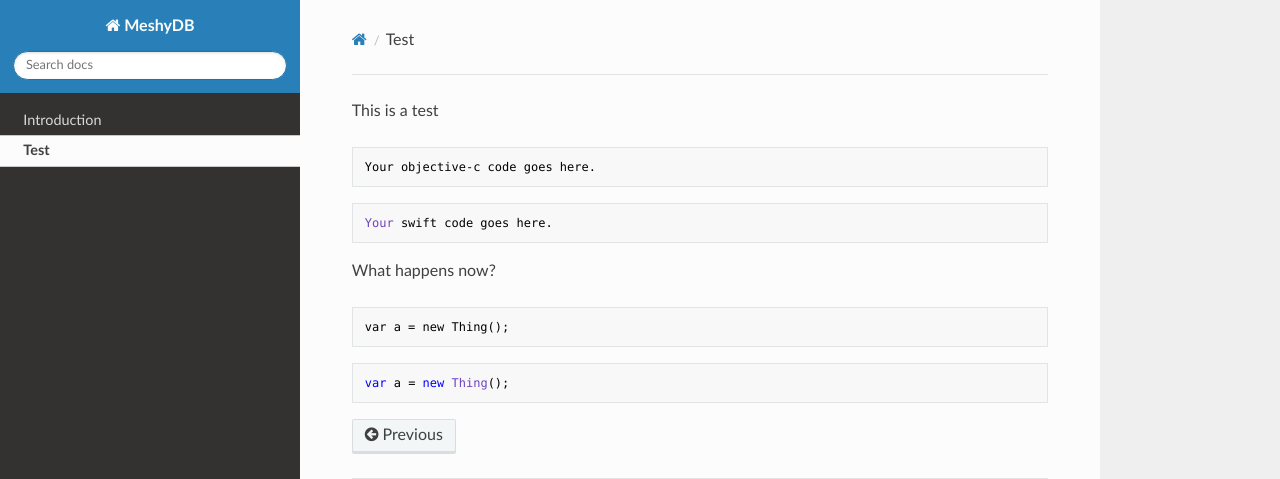
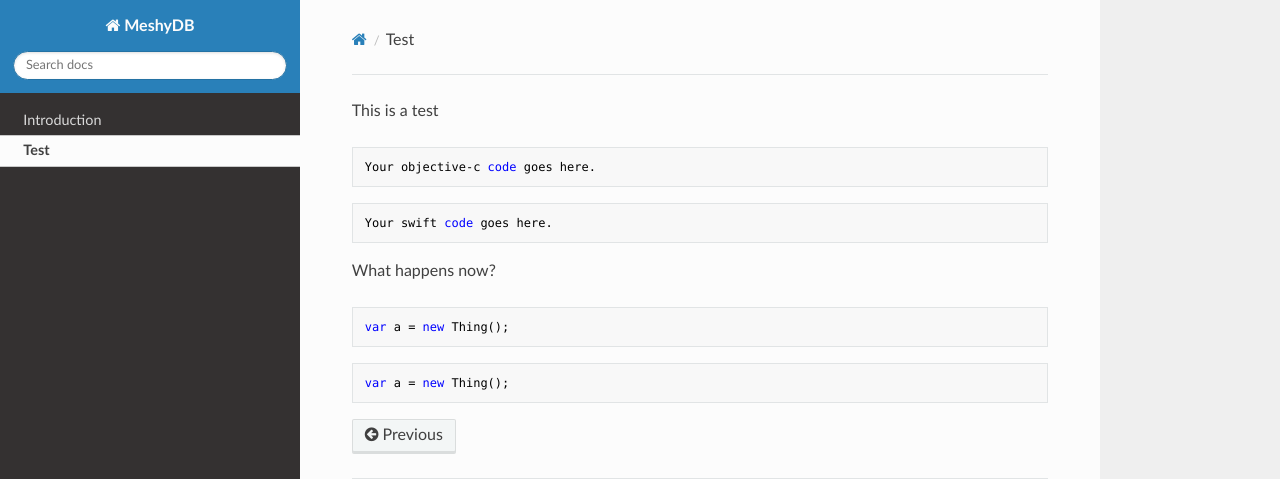
Before and after one commit to yetisoftworks/MeshyDB.SDK, an MkDocs documentation site: the page built from docs/test.md, in a window 1280 px wide. Shown: the top 479 px of the page. Built offline with MkDocs 1.6.1, drawn with Linux system fonts in a browser that asks for light colours; nearby versions of some CDN libraries; part of the change alters nothing that is shown.

Commit message:
Update mkdocs.yml

```diff
--- a/mkdocs.yml
+++ b/mkdocs.yml
@@ -8,7 +8,6 @@ nav:
 
 extra_css:
     - css/syntaxhighlight.css
-    - css/tabs.css
 
 markdown_extensions:
-  - markdown_fenced_code_tabs
+  - codehilite
```
